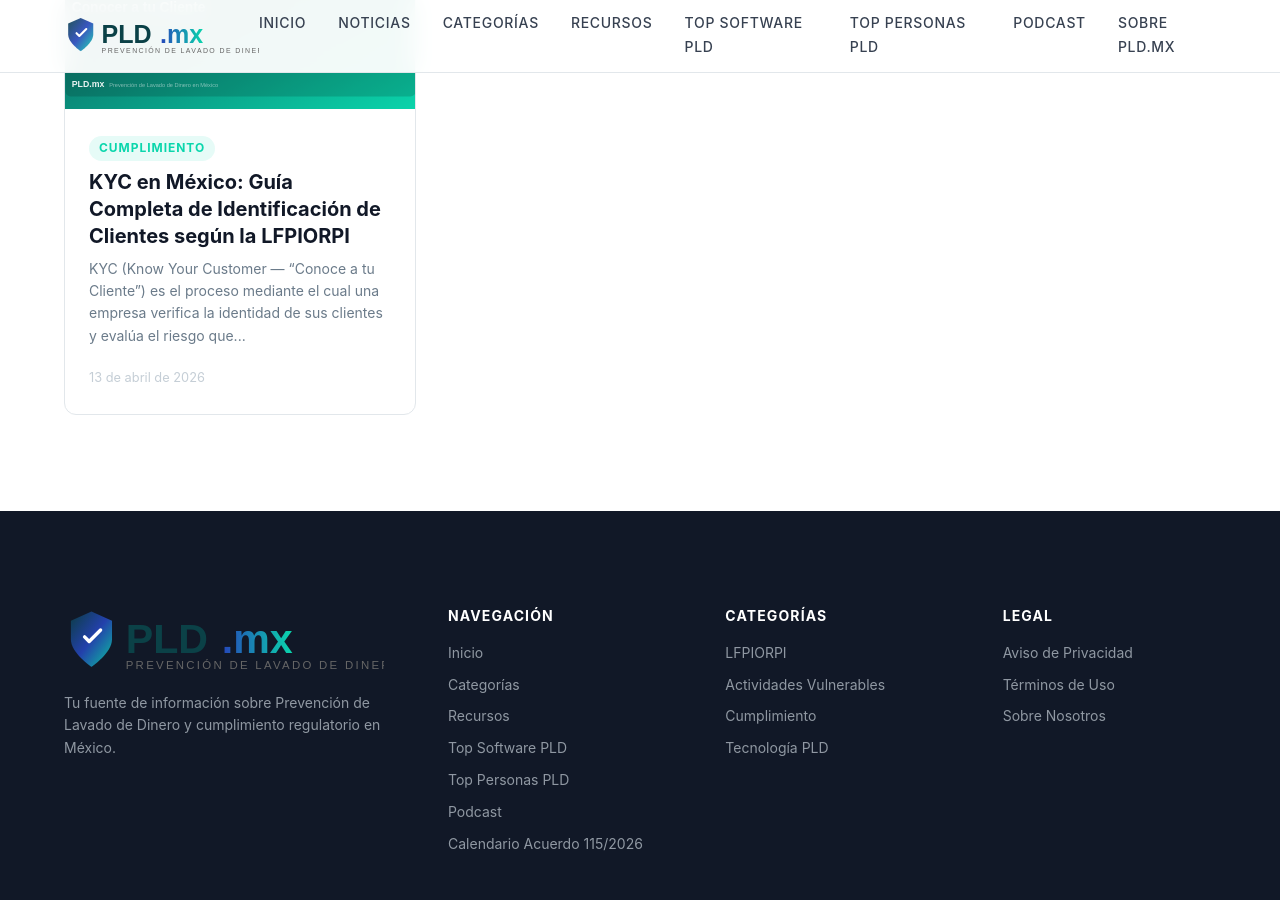
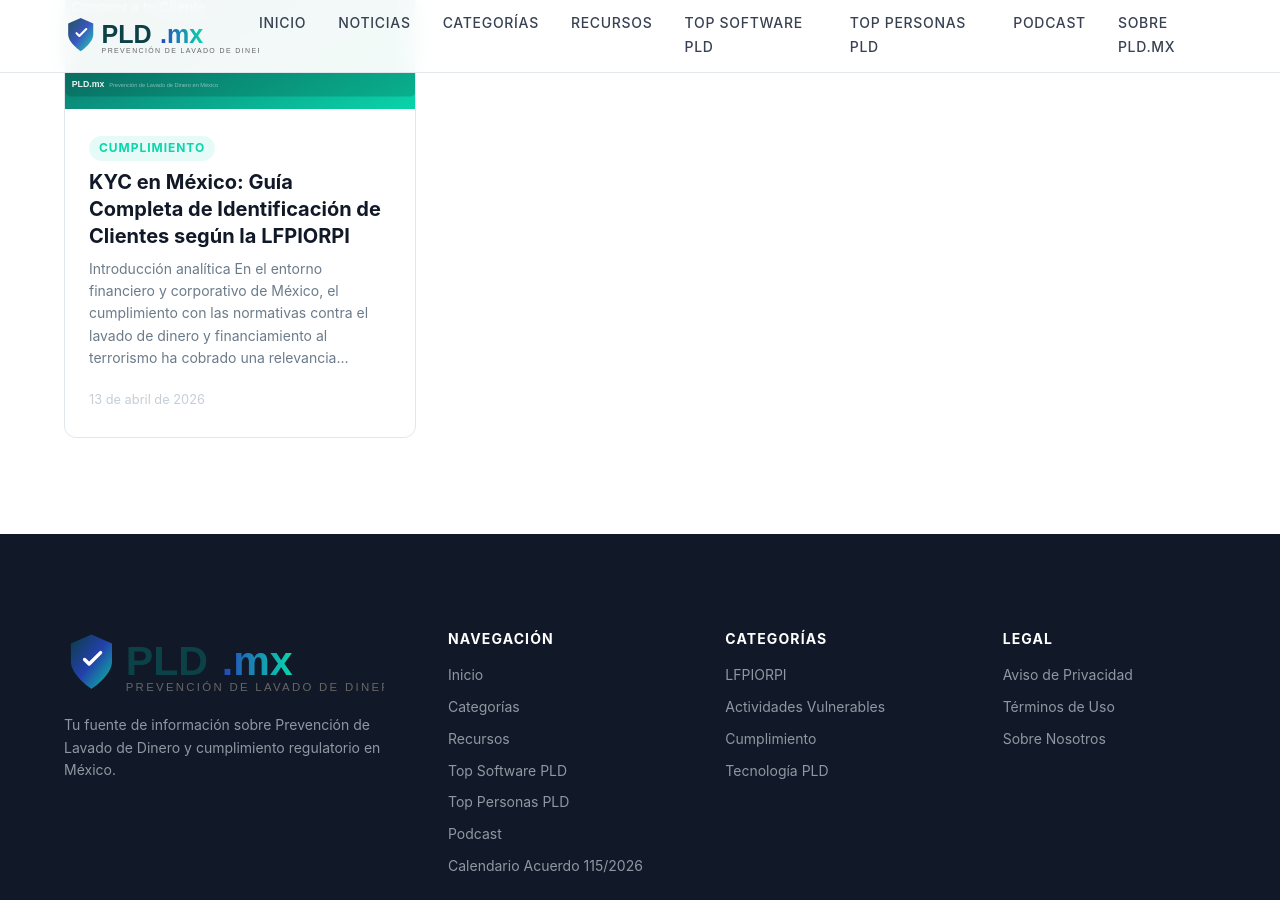
Before and after one commit to jovenjuanpirami/pld.mx, a Jekyll site: the page built from categoria/cumplimiento.html, in a window 1280 px wide and 900 px high, scrolled down 6105 px. Built offline with Jekyll 4.4.1, drawn with Linux system fonts in a browser that asks for light colours; some web fonts are replaced; some of the changed lines change nothing that is shown.

Commit message:
Nuevo artículo: KYC en México: Guía Completa de Identificación de Clientes según la LFPIORPI

```diff
--- a/_posts/2026-04-13-kyc-mexico-mejores-practicas.md
+++ b/_posts/2026-04-13-kyc-mexico-mejores-practicas.md
@@ -14,191 +14,82 @@
   - artículo 18
 image: /assets/images/posts/2026-04-13-kyc-mexico.svg
 author: Equipo PLD.mx
+last_modified_at: 2026-10-20
 ---
 
-**KYC** (Know Your Customer — "Conoce a tu Cliente") es el proceso mediante el cual una empresa verifica la identidad de sus clientes y evalúa el riesgo que representan en materia de lavado de dinero. En México, este proceso es una **obligación legal** establecida en el **Artículo 18, fracciones I a III** de la LFPIORPI para toda persona que realice actividades vulnerables.
+## Introducción analítica
+En el entorno financiero y corporativo de México, el cumplimiento con las normativas contra el lavado de dinero y financiamiento al terrorismo ha cobrado una relevancia esencial. En 2026, México cuenta con más de 8,500 sujetos obligados registrados ante el Servicio de Administración Tributaria (SAT), según el último padrón público. Este contexto resalta la importancia de las prácticas de Conocimiento del Cliente (KYC, por sus siglas en inglés: Know Your Customer) como una piedra angular en la prevención de operaciones ilícitas. La Ley Federal para la Prevención e Identificación de Operaciones con Recursos de Procedencia Ilícita (LFPIORPI), publicada el 17 de octubre de 2012 y reformada sustantivamente el 16 de julio de 2025, establece un marco robusto para KYC, destacando la obligación de realizar una Debida Diligencia del Cliente (DDC) bajo el Artículo 18. La reciente reforma amplió las obligaciones de los sujetos obligados, lo que exige una adaptación continua de las prácticas internas de las empresas para mitigar riesgos.
 
-Con la **reforma de julio 2025**, las obligaciones de KYC se ampliaron significativamente: ahora incluyen la identificación de **Personas Políticamente Expuestas (PEPs)**, mecanismos automatizados de seguimiento y una nueva definición ampliada del **Beneficiario Controlador**.
+Según datos del Banco de México y la Comisión Nacional Bancaria y de Valores (CNBV), el sector financiero ha reportado un aumento del 15% en el volumen de transacciones sospechosas desde 2025, lo que subraya la necesidad de implementar controles adecuados. Esta dinámica exige que los oficiales de cumplimiento y los directivos de empresas sujetas a la LFPIORPI mantengan procedimientos de KYC actualizados y efectivos.
 
-## ¿Qué exige la LFPIORPI sobre KYC?
+Con la reforma de la LFPIORPI en 2025, se introdujeron nuevas obligaciones específicas en el Artículo 18, que demandan de los sujetos obligados una evaluación meticulosa de los riesgos inherentes a sus operaciones. Al mismo tiempo, el crecimiento en el uso de activos virtuales y la inclusión de nuevos sectores como el desarrollo inmobiliario en la lista de actividades vulnerables han ampliado el espectro de entidades sujetas a estas regulaciones.
 
-El Artículo 18 establece tres fracciones específicas de identificación:
+## Marco legal detallado
+El Artículo 18 de la LFPIORPI, reformado en 2025, establece once fracciones de obligaciones que los sujetos obligados deben cumplir. Estas incluyen, pero no se limitan a, la identificación y verificación del cliente, la evaluación basada en riesgos (EBR), y la implementación de políticas internas de PLD/FT. La obligación de realizar KYC se enmarca principalmente en la fracción I del Artículo 18, que demanda la identificación del cliente, recabando información suficiente para establecer su identidad y la naturaleza de la relación comercial.
 
-### Fracción I — Identificar y verificar clientes
+Los umbrales de identificación de clientes ahora se expresan en veces el valor diario de la Unidad de Medida y Actualización (UMA), que para 2026 es de $113.14 MXN diarios. Por ejemplo, para actividades que impliquen la recepción de recursos por 1,605 veces el valor de la UMA, aproximadamente $181,858 MXN, se requiere un análisis exhaustivo de la identidad del cliente y la vigilancia continua de la relación comercial.
 
-> *"Identificar y conocer de manera directa a las personas Clientes o Usuarias con quienes realicen la Actividad Vulnerable y verificar su identidad basándose en documentos u otros medios de identificación con reconocimiento oficial, así como recabar copia de los mismos."*
+La fracción VII del Artículo 18 introduce la Evaluación Basada en Riesgos (EBR), que debe ser documentada y revisada regularmente. Esta evaluación permite a los sujetos obligados identificar, evaluar y mitigar los riesgos de lavado de dinero asociados a sus clientes y operaciones. Además, la fracción VIII exige la implementación de un Manual de Políticas Internas PLD/FT, mientras que la fracción IX requiere capacitación anual al personal para asegurar que las prácticas de KYC sean efectivas y actualizadas.
 
-Puntos clave:
-- La identificación debe ser **directa** (no a través de terceros)
-- Los documentos deben tener **reconocimiento oficial**
-- Debes **recabar copia** de los documentos
-- Los requisitos específicos los determinan las **Reglas de Carácter General** de la SHCP
+Una adición notable en la reforma de 2025 es el enfoque en el Beneficiario Controlador, definido en el Artículo 3, fracción III. Esto implica que los sujetos obligados deben identificar no solo a sus clientes directos, sino también a las personas que ejercen control efectivo, directo o indirecto, sobre el 25% o más del capital o los derechos de voto.
 
-### Fracción II — Información sobre actividad económica
+## Análisis práctico
+Implementar prácticas adecuadas de KYC en un entorno empresarial puede ser un desafío logístico y administrativo, especialmente para empresas con grandes volúmenes de transacciones o aquellas que operan en sectores de alto riesgo. Tomemos, por ejemplo, una inmobiliaria que vende 12 unidades por un total de $2.8 millones de pesos mensuales. Esta empresa tendría que presentar avisos de actividad vulnerable según lo estipulado en el Artículo 17 de la LFPIORPI, fracción V Bis, que se refiere específicamente al desarrollo inmobiliario.
 
-Cuando se establezca una **Relación de negocios** (formal y habitual), se debe solicitar información sobre la actividad u ocupación del cliente, basándose en los avisos de inscripción y actualización del **RFC**.
+El proceso de KYC comienza con la recopilación de información básica del cliente, que puede incluir documentos de identidad, comprobantes de domicilio, y datos financieros. Esta información se utiliza para construir un perfil de riesgo del cliente, el cual debe ser revisado y actualizado periódicamente. Este paso es crucial para cumplir con la fracción VII del Artículo 18, que exige una Evaluación Basada en Riesgos (EBR) documentada.
 
-### Fracción III — Beneficiario Controlador
+Una vez recopilada la información, las empresas deben proceder a la verificación de la autenticidad de los documentos y la información proporcionada. Esto puede incluir la comparación de datos con fuentes externas, como registros públicos o bases de datos de crédito. Para una empresa que procesa un gran número de clientes, la implementación de mecanismos automatizados de monitoreo, como se detalla en la fracción X del Artículo 18, puede ser una herramienta invaluable. Estos sistemas permiten detectar patrones inusuales o inconsistencias en el comportamiento del cliente, disparando alertas para una revisión más detallada.
 
-Esta es una de las fracciones más importantes y que más cambió con la reforma 2025:
+El siguiente paso en el proceso de KYC es la identificación del Beneficiario Controlador, especialmente en estructuras corporativas complejas donde los propietarios reales pueden no ser inmediatamente obvios. Este requisito, detallado en el Capítulo IV Bis de la LFPIORPI, es crucial para asegurarse de que los sujetos obligados no estén inadvertidamente facilitando el lavado de dinero o el financiamiento del terrorismo.
 
-**Para personas morales, fideicomisos u otra figura jurídica:**
-- Debes identificar al **Beneficiario Controlador** con documentos oficiales
+Finalmente, la documentación de todo el proceso de KYC debe ser conservada por un período mínimo de 10 años, según lo estipulado en la fracción IV del Artículo 18. Este requisito no solo facilita la supervisión continua, sino que también asegura que las empresas puedan demostrar su cumplimiento en caso de una auditoría por parte de la Unidad de Inteligencia Financiera (UIF) o el SAT.
 
-**Para personas físicas:**
-- Debes recabar la **declaración** de si tiene o no conocimiento de la existencia de un Beneficiario Controlador
+## Riesgos y consecuencias
+El incumplimiento de las obligaciones de KYC establecidas en la LFPIORPI puede resultar en sanciones significativas para los sujetos obligados. Según el Artículo 54 de la LFPIORPI, las multas pueden oscilar entre 200 y 65,000 veces el valor de la UMA, lo que equivale aproximadamente entre $22,628 y $7,354,100 pesos mexicanos. Además, el Artículo 62 estipula penas de prisión de 2 a 8 años por declarar falsamente en estos procesos.
 
-## ¿Quién es el Beneficiario Controlador?
+Un caso documentado es el de una empresa de corretaje que fue sancionada con una multa de 45,000 UMAs, equivalente a $5,091,300 pesos, por no haber identificado correctamente al beneficiario controlador en varias de sus operaciones de compraventa. Este ejemplo destaca la importancia de mantener un riguroso proceso de identificación y verificación de clientes.
 
-La reforma 2025 amplió significativamente esta definición (Art. 3, fracción III). Es la persona física que:
+Aparte de las sanciones financieras y penales, el incumplimiento puede acarrear riesgos operativos significativos. Por ejemplo, una empresa que no cumple con las obligaciones de KYC puede enfrentar la suspensión de sus operaciones o la revocación de su licencia. Además, la reputación de la empresa puede sufrir, afectando su relación con clientes y socios comerciales.
 
-**a)** Obtiene, en última instancia, el beneficio de goce, uso, disfrute, aprovechamiento o disposición del bien o servicio derivado de la operación, **o**
+## Mejores prácticas
+Las empresas que implementan con éxito las obligaciones de KYC suelen seguir una serie de mejores prácticas que van más allá del simple cumplimiento normativo. A continuación, se presentan algunas de estas prácticas:
 
-**b)** Ejerce el **control efectivo** en última instancia de la persona moral, lo cual incluye:
+### Implementación de Tecnología Avanzada
+- **Sistemas Automatizados de Monitoreo:** Implementar tecnologías que permiten el monitoreo continuo y en tiempo real de las transacciones y patrones de comportamiento del cliente.
+- **Verificación de Identidad Digital:** Uso de plataformas de verificación de identidad que pueden autenticar documentos y datos de clientes con mayor precisión y eficiencia.
 
-- **i)** Imponer decisiones en asambleas o nombrar/destituir a la mayoría de los administradores
-- **ii)** Mantener titularidad de **más del 25% del capital social**
-- **iii)** Dirigir directa o indirectamente la administración, estrategia o principales políticas
+### Capacitación Continua
+- **Programas de Capacitación Anual:** La fracción IX del Artículo 18 requiere que el personal reciba capacitación regular para mantenerse al día con las mejores prácticas y cambios regulatorios.
+- **Simulacros de Escenarios de Riesgo:** Realizar ejercicios regulares para evaluar la capacidad de respuesta ante diferentes escenarios de riesgo.
 
-> **Nuevo en 2025**: La definición de Beneficiario Controlador es equiparable a **"beneficiario final"** y **"propietario real"**. Esto alinea la terminología mexicana con los estándares internacionales del GAFI.
+### Evaluación y Actualización de Políticas Internas
+- **Revisión Periodica del Manual de Políticas Internas:** Actualizar el manual según los cambios regulatorios y las mejores prácticas del sector.
+- **Auditorías Internas y Externas:** Realizar auditorías regulares para evaluar la eficacia de las políticas y procedimientos de KYC.
 
-## Datos mínimos a recabar
+### Tabla Comparativa de Umbrales
+| Actividad Vulnerable | Umbral en UMA | Equivalente en Pesos (2026) |
+|----------------------|--------------|-----------------------------|
+| Desarrollo Inmobiliario | 1,605 UMA | $181,858 MXN |
+| Juegos de Sorteo | 645 UMA | $73,021 MXN |
+| Transacciones con Activos Virtuales | 1,500 UMA | $169,710 MXN |
 
-### Para personas físicas
+## Conclusión estratégica
+En conclusión, el cumplimiento con las obligaciones de KYC bajo la LFPIORPI no solo es un requerimiento legal, sino también una práctica esencial para mitigar riesgos operativos y reputacionales. Las empresas deben adoptar un enfoque proactivo, integrando tecnología avanzada y promoviendo una cultura de cumplimiento a través de la capacitación continua y la actualización de políticas internas.
 
-- Nombre completo
-- Fecha de nacimiento
-- País de nacionalidad
-- Actividad u ocupación
-- Domicilio
-- Identificación oficial vigente (INE/IFE, pasaporte, cédula profesional)
-- CURP y/o RFC
-- Declaración sobre existencia de Beneficiario Controlador
+Es vital que las entidades sujetas a la LFPIORPI implementen sistemas robustos de identificación y verificación de clientes, complementados con evaluaciones de riesgo regulares y el uso de innovaciones tecnológicas que faciliten el monitoreo y la detección de actividades sospechosas. De esta forma, no solo se asegurará el cumplimiento normativo, sino que también se fortalecerá la integridad del sistema financiero y comercial mexicano.
 
-### Para personas morales
+## FAQ
+1. **¿Cuándo debo realizar una Evaluación Basada en Riesgos (EBR)?**
+   La EBR debe realizarse al inicio de la relación comercial y actualizarse periódicamente, especialmente ante cambios en el perfil del cliente o en las circunstancias del mercado. Esto asegura que los riesgos sean identificados y gestionados adecuadamente en todo momento.
 
-- Denominación o razón social
-- Fecha de constitución
-- País de origen
-- Actividad u objeto social
-- Domicilio fiscal
-- RFC
-- Datos del **representante legal** con documentos oficiales
-- Identificación del **Beneficiario Controlador** (persona física que controla 25%+ o ejerce control efectivo)
+2. **¿Qué documentos son necesarios para la verificación de identidad?**
+   Los documentos típicos incluyen identificación oficial con fotografía, comprobante de domicilio reciente y, en algunos casos, evidencia de la fuente de fondos. Estos documentos deben ser verificados frente a bases de datos confiables para asegurar su autenticidad.
 
-### Para Personas Políticamente Expuestas (PEPs)
+3. **¿Cómo afectan las nuevas reformas a las empresas de tecnología financiera (fintech)?**
+   Las fintech deben cumplir con las mismas obligaciones de KYC que las instituciones financieras tradicionales, pero pueden aprovechar la tecnología para implementar soluciones automatizadas que faciliten el proceso de verificación y monitoreo.
 
-La nueva **fracción IX Bis del Art. 3** define a las PEPs como personas que desempeñan o han desempeñado funciones públicas en México o en el extranjero, así como sus personas relacionadas.
+4. **¿Es obligatorio identificar al Beneficiario Controlador en todas las transacciones?**
+   Sí, es obligatorio identificar al Beneficiario Controlador en todas las transacciones que superen los umbrales establecidos por la LFPIORPI, ya que este conocimiento es crucial para prevenir el uso indebido de las estructuras corporativas para el lavado de dinero.
 
-Obligaciones adicionales para PEPs:
-- **Identificación específica** dentro del proceso de KYC
-- **Seguimiento intensificado** de sus operaciones (Art. 18, fracción X)
-- Inclusión en el **Manual de Políticas Internas** (Art. 18, fracción VIII)
-
-## Niveles de debida diligencia
-
-No todos los clientes requieren el mismo nivel de escrutinio. Las mejores prácticas establecen tres niveles:
-
-### Debida diligencia simplificada
-
-Para clientes de **bajo riesgo**:
-- Personas morales mexicanas de derecho público (nuevo párrafo del Art. 19, reforma 2025)
-- Operaciones habituales de bajo monto
-- Clientes recurrentes con historial limpio
-
-### Debida diligencia estándar
-
-El proceso normal para la **mayoría de clientes**:
-- Verificación de identidad completa
-- Recopilación de todos los datos requeridos
-- Evaluación inicial de riesgo
-- Consulta contra listas de personas bloqueadas
-
-### Debida diligencia reforzada (EDD)
-
-Para clientes de **alto riesgo**:
-- **Personas Políticamente Expuestas (PEPs)**
-- Clientes de **países de alto riesgo** identificados por la SHCP (Art. 6, fracción IX)
-- Operaciones que no corresponden al perfil
-- Estructuras corporativas complejas donde el Beneficiario Controlador no es evidente
-- Clientes que actúan a través de fideicomisos u otras figuras jurídicas
-
-## 10 señales de alerta en KYC
-
-Presta especial atención cuando:
-
-1. El cliente **se niega** a proporcionar documentación o la proporciona incompleta
-2. Los documentos presentan **inconsistencias** entre sí o señales de alteración
-3. El cliente muestra **urgencia excesiva** por completar la operación sin dar información
-4. La operación **no tiene sentido económico** para el perfil declarado del cliente
-5. El cliente actúa en **representación de terceros** sin justificación clara o documentación
-6. Se detectan **operaciones fraccionadas** justo por debajo de los umbrales (estructuración)
-7. El cliente proporciona **múltiples identificaciones** con datos inconsistentes
-8. La actividad económica declarada **no corresponde** con el tipo o monto de la operación
-9. El cliente tiene **vínculos con países** identificados como de alto riesgo por el GAFI
-10. El cliente aparece en **listas de personas bloqueadas** de la UIF, OFAC o sanciones ONU
-
-> **Recuerda**: Según el Art. 21, debes **abstenerte de realizar la operación** cuando el cliente se niegue a proporcionar información, **sin responsabilidad alguna** para ti.
-
-## El proceso de KYC paso a paso
-
-### Paso 1: Recopilación de documentos
-Solicita la documentación según el tipo de cliente (persona física o moral). Usa formatos estandarizados que cumplan con las Reglas de Carácter General.
-
-### Paso 2: Verificación
-No basta con copiar los documentos — **verifica**:
-- ¿La identificación es vigente?
-- ¿Los datos coinciden entre documentos?
-- ¿El domicilio es verificable?
-
-### Paso 3: Consulta de listas
-Verifica que el cliente no aparezca en:
-- Lista de personas bloqueadas de la UIF
-- Listas OFAC (Office of Foreign Assets Control)
-- Listas de sanciones de la ONU
-- Lista de PEPs de la SHCP (Art. 51 Ter)
-
-### Paso 4: Evaluación de riesgo
-Clasifica al cliente según su nivel de riesgo (bajo, medio, alto) usando la metodología de tu evaluación basada en riesgos (Art. 18, fracción VII).
-
-### Paso 5: Aprobación o rechazo
-Decide si procedes con la operación o te abstienes conforme al Art. 21.
-
-### Paso 6: Monitoreo continuo
-El KYC no es un evento único. Actualiza expedientes periódicamente y monitorea las operaciones contra el perfil transaccional del cliente.
-
-## Errores comunes a evitar
-
-1. **Copiar sin verificar** — Tener documentos archivados pero nunca haber verificado su autenticidad
-2. **No actualizar expedientes** — Mantener información de hace años sin actualización
-3. **Ignorar al Beneficiario Controlador** — Identificar solo a la persona moral sin llegar a la persona física
-4. **No documentar decisiones** — No registrar por qué se aceptó o rechazó a un cliente
-5. **Proceso inconsistente** — Aplicar diferentes criterios según el cliente o la urgencia
-6. **No consultar listas** — Omitir la verificación contra listas de personas bloqueadas
-7. **No capacitar al equipo** — El personal de primer contacto no sabe qué documentos pedir
-
-## Preguntas frecuentes
-
-### ¿Cada cuándo debo actualizar los expedientes de KYC?
-
-La ley no establece una periodicidad específica, pero las mejores prácticas recomiendan: anualmente para clientes de alto riesgo, cada 2-3 años para riesgo medio, y cada 3-5 años para bajo riesgo. Siempre que haya un cambio significativo en el perfil del cliente.
-
-### ¿Puedo hacer KYC digital?
-
-Sí. El Art. 18 fracción I permite "documentos u **otros medios de identificación** con reconocimiento oficial". La verificación digital es válida siempre que cumpla con los requisitos de las Reglas de Carácter General.
-
-### ¿Qué hago si mi cliente no tiene RFC?
-
-Para personas físicas extranjeras sin RFC, debes solicitar el documento equivalente de su país de origen y documentar la situación en el expediente.
-
-### ¿El secreto profesional me exime del KYC?
-
-No completamente. El Art. 22 establece que la presentación de avisos **no implica transgresión** a obligaciones de secreto profesional. Sin embargo, la fracción XI del Art. 17 incluye una referencia al "respeto al secreto profesional y garantía de defensa".
-
-## Conclusión
-
-Un proceso de KYC sólido es la **piedra angular** de cualquier programa de cumplimiento PLD. Con la reforma 2025, las exigencias son más altas: debes identificar PEPs, tener mecanismos automatizados de monitoreo y realizar evaluaciones basadas en riesgo.
-
-La buena noticia es que herramientas como [Artu](https://artu.ai) pueden automatizar todo el proceso de KYC/KYB, incluyendo la verificación de identidad, consulta de listas y evaluación de riesgo, reduciendo lo que antes tomaba horas a minutos.
-
-En próximos artículos profundizaremos en el KYC específico para cada tipo de actividad vulnerable y cómo adaptar tu proceso según tu industria.
+5. **¿Qué sanciones se aplican por incumplimiento en procesos de KYC?**
+   Las sanciones pueden incluir multas que van desde 200 hasta 65,000 UMAs, suspensión de operaciones y, en casos graves, penas de prisión. Además, el incumplimiento puede dañar la reputación de la empresa y afectar su capacidad para operar en el mercado.
```
